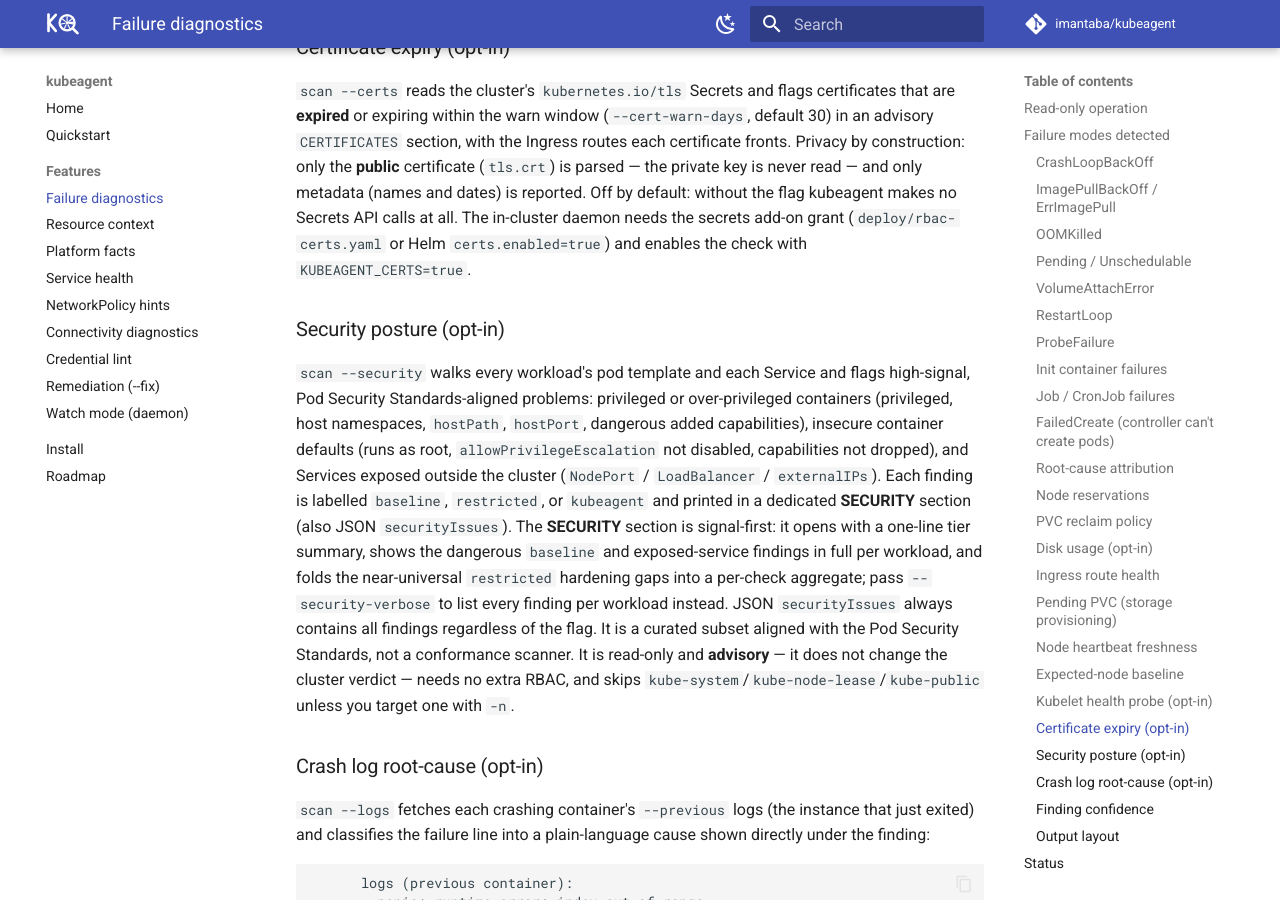
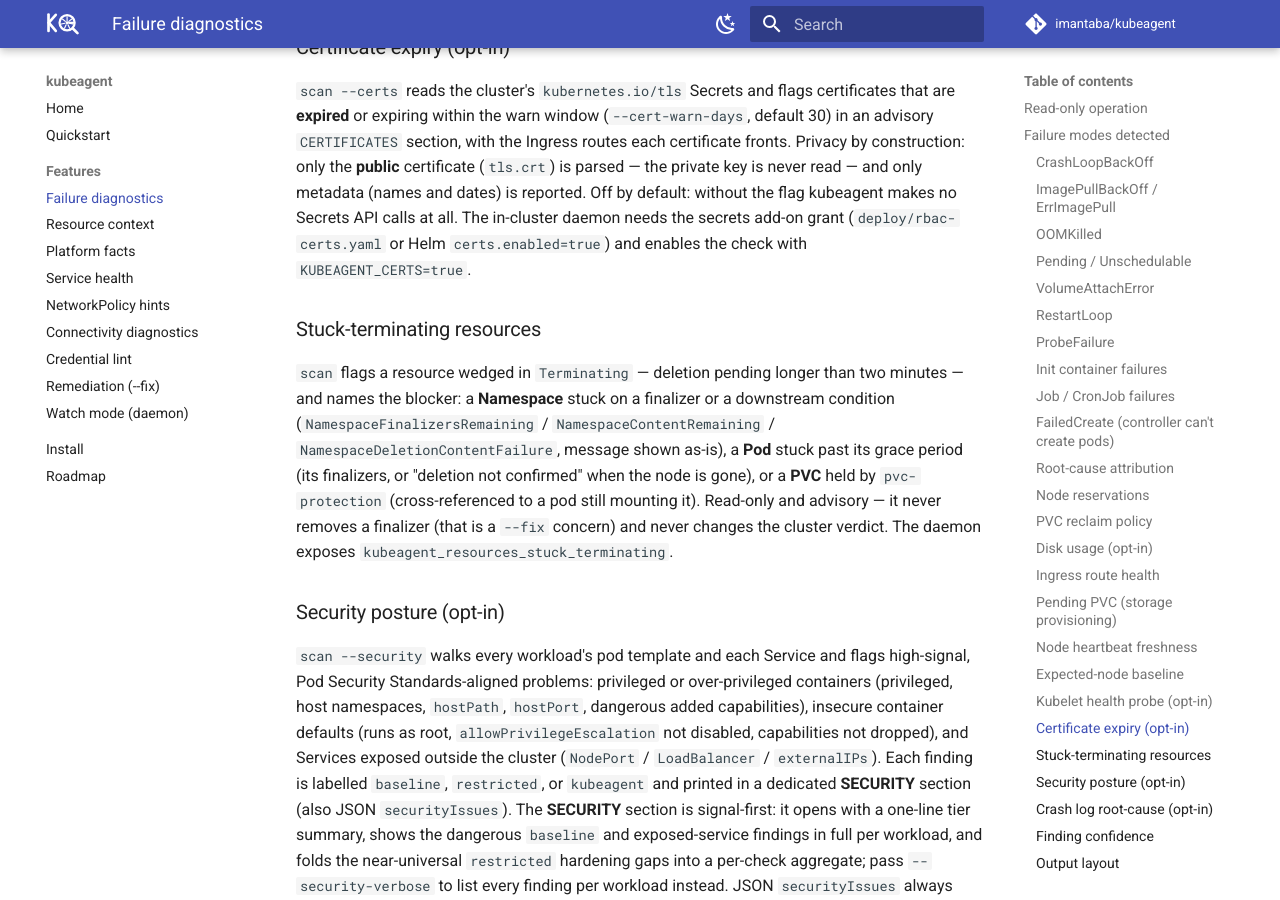
Before and after one commit to imantaba/kubeagent, an MkDocs documentation site: the page built from website/docs/features/diagnostics.md, in a window 1280 px wide and 900 px high, scrolled down 6014 px. Built offline with MkDocs 1.6.1 and Material for MkDocs 9.7.7, drawn with Linux system fonts in a browser that asks for light colours; comment, search, counter and statistics services are not loaded.

Commit message:
test+docs: golden coverage and documentation for stuck-terminating

```diff
--- a/website/docs/features/diagnostics.md
+++ b/website/docs/features/diagnostics.md
@@ -258,6 +258,18 @@ flag kubeagent makes no Secrets API calls at all. The in-cluster daemon needs
 the secrets add-on grant (`deploy/rbac-certs.yaml` or Helm
 `certs.enabled=true`) and enables the check with `KUBEAGENT_CERTS=true`.
 
+### Stuck-terminating resources
+
+`scan` flags a resource wedged in `Terminating` — deletion pending longer than
+two minutes — and names the blocker: a **Namespace** stuck on a finalizer or a
+downstream condition (`NamespaceFinalizersRemaining` / `NamespaceContentRemaining`
+/ `NamespaceDeletionContentFailure`, message shown as-is), a **Pod** stuck past
+its grace period (its finalizers, or "deletion not confirmed" when the node is
+gone), or a **PVC** held by `pvc-protection` (cross-referenced to a pod still
+mounting it). Read-only and advisory — it never removes a finalizer (that is a
+`--fix` concern) and never changes the cluster verdict. The daemon exposes
+`kubeagent_resources_stuck_terminating`.
+
 ### Security posture (opt-in)
 
 `scan --security` walks every workload's pod template and each Service and flags
```
Also changed, not shown: website/docs/features/watch-mode.md (+1 -0 lines), website/docs/roadmap.md (+4 -0 lines), CHANGELOG.md, README.md, 2 other files.
